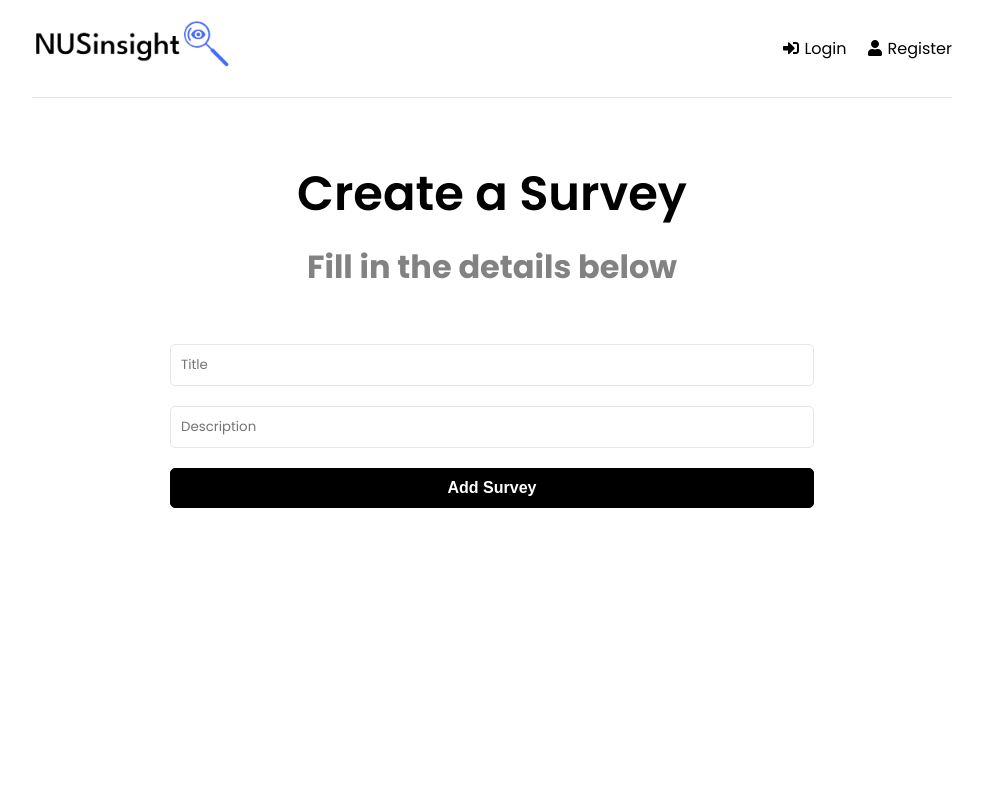
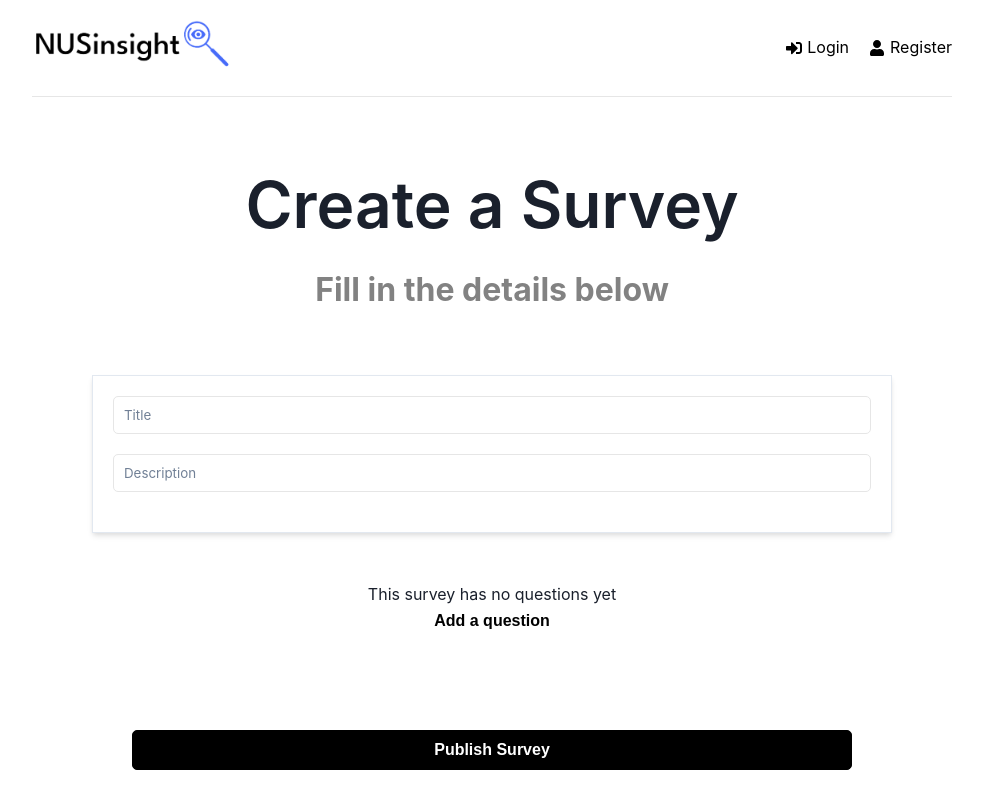
Before and after one commit to chloeoxe/NUSinsight, a React (Create React App) app in the folder frontend/: page /createSurveyStart in a window 1280 px wide. Shown: the top 808 px of the page, without its empty margins (148-1131 px from the left). Built offline with nearby package versions, Linux system fonts and the light colour scheme.

Commit message:
redesign of default survey creation page

```diff
--- a/frontend/package.json
+++ b/frontend/package.json
@@ -1,14 +1,18 @@
 {
   "name": "frontend",
   "version": "0.1.0",
-  "proxy": "http://localhost:8000",
+  "proxy": "http://localhost:5000",
   "private": true,
   "dependencies": {
+    "@chakra-ui/react": "^2.1.2",
+    "@emotion/react": "^11.9.0",
+    "@emotion/styled": "^11.8.1",
     "@reduxjs/toolkit": "^1.8.2",
     "@testing-library/jest-dom": "^5.16.4",
     "@testing-library/react": "^13.3.0",
     "@testing-library/user-event": "^14.2.0",
     "axios": "^0.27.2",
+    "framer-motion": "^6.3.10",
     "react": "^18.1.0",
     "react-dom": "^18.1.0",
     "react-icons": "^4.3.1",
--- a/frontend/src/App.js
+++ b/frontend/src/App.js
@@ -8,9 +8,11 @@ import Register from "./pages/Register";
 import SurveyCreationStart from "./pages/SurveyCreationStart";
 import Account from "./pages/Account";
 import SurveyFeed from "./pages/SurveyFeed";
+import { ChakraProvider } from "@chakra-ui/react";
 
 function App() {
   return (
+    <ChakraProvider resetCSS={false}>
       <>
         <Router>
           <div className="container">
@@ -30,6 +32,7 @@ function App() {
         </Router>
         <ToastContainer />
       </>
+    </ChakraProvider>
   );
 }
 
--- a/frontend/src/components/SurveyForm.jsx
+++ b/frontend/src/components/SurveyForm.jsx
@@ -1,6 +1,8 @@
 import { useState } from "react";
 import { useDispatch } from "react-redux";
 import { createSurvey } from "../features/surveys/surveySlice";
+import { VStack, Container, Box } from "@chakra-ui/react";
+import AddQuestion from "./survey/AddQuestion";
 
 function SurveyForm() {
   const initialFormData = {
@@ -33,14 +35,23 @@ function SurveyForm() {
     clearForm();
   };
 
+  const [numOfQuestions, setNumOfQuestions] = useState(0);
+
   return (
     <>
-      <section className="heading">
+      <VStack>
+        <Container className="heading" maxW="800px">
           <h1>Create a Survey</h1>
           <p>Fill in the details below</p>
-      </section>
-
-      <section className="form">
+        </Container>
+        <Box
+          className="name"
+          shadow="md"
+          width="800px"
+          p={5}
+          border="1px"
+          borderColor="gray.200"
+        >
           <form onSubmit={onSubmit}>
             <div className="form-group">
               <input
@@ -62,13 +73,23 @@ function SurveyForm() {
                 onChange={onChange}
               />
             </div>
+          </form>
+        </Box>
+        {numOfQuestions === 0 ? (
+          <AddQuestion setNumOfQuestions={setNumOfQuestions} />
+        ) : (
+          <>
+            <div></div>
+          </>
+        )}
+        <Container className="heading" maxW="800px" p={10}>
           <div className="form-group">
             <button className="btn btn-block" type="submit">
-              Add Survey
+              Publish Survey
             </button>
           </div>
-        </form>
-      </section>
+        </Container>
+      </VStack>
     </>
   );
 }
--- /dev/null
+++ b/frontend/src/components/survey/AddQuestion.jsx
@@ -0,0 +1,22 @@
+import React, { useState } from "react";
+import { Container, Text, Button } from "@chakra-ui/react";
+
+function AddQuestion(props) {
+  return (
+    <Container p={10} className="form-group">
+      <Text>This survey has no questions yet</Text>
+      <Button
+        colorScheme="default"
+        bg="white"
+        variant="link"
+        border="0px"
+        _hover={{ cursor: "pointer" }}
+        setNumOfQuestions={props.setNumOfQuestions}
+      >
+        Add a question
+      </Button>
+    </Container>
+  );
+}
+
+export default AddQuestion;
```
Also changed, not shown: 1 other file (tests, documents, lock files or other folders). Lines whose indentation alone changed are shown as unchanged.
